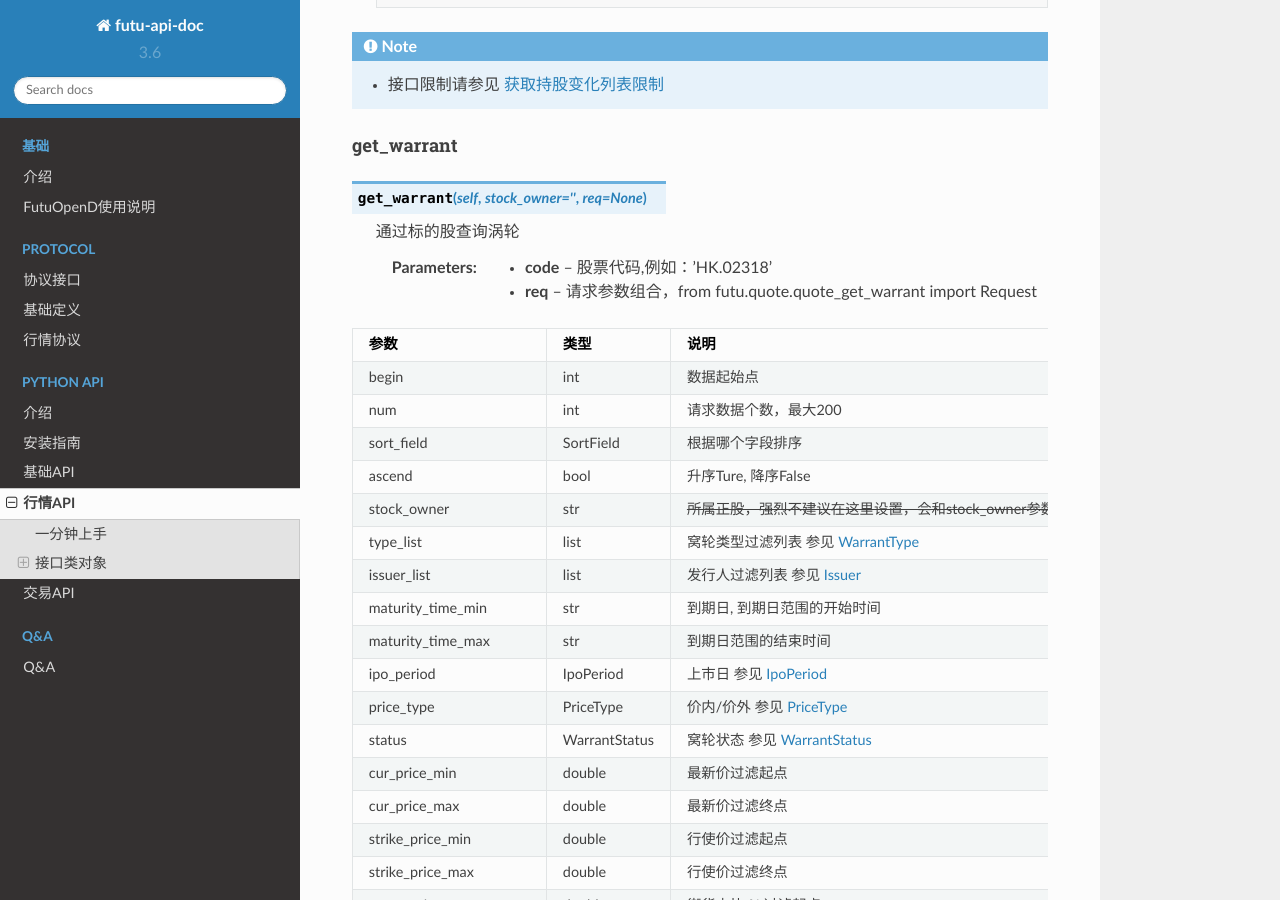
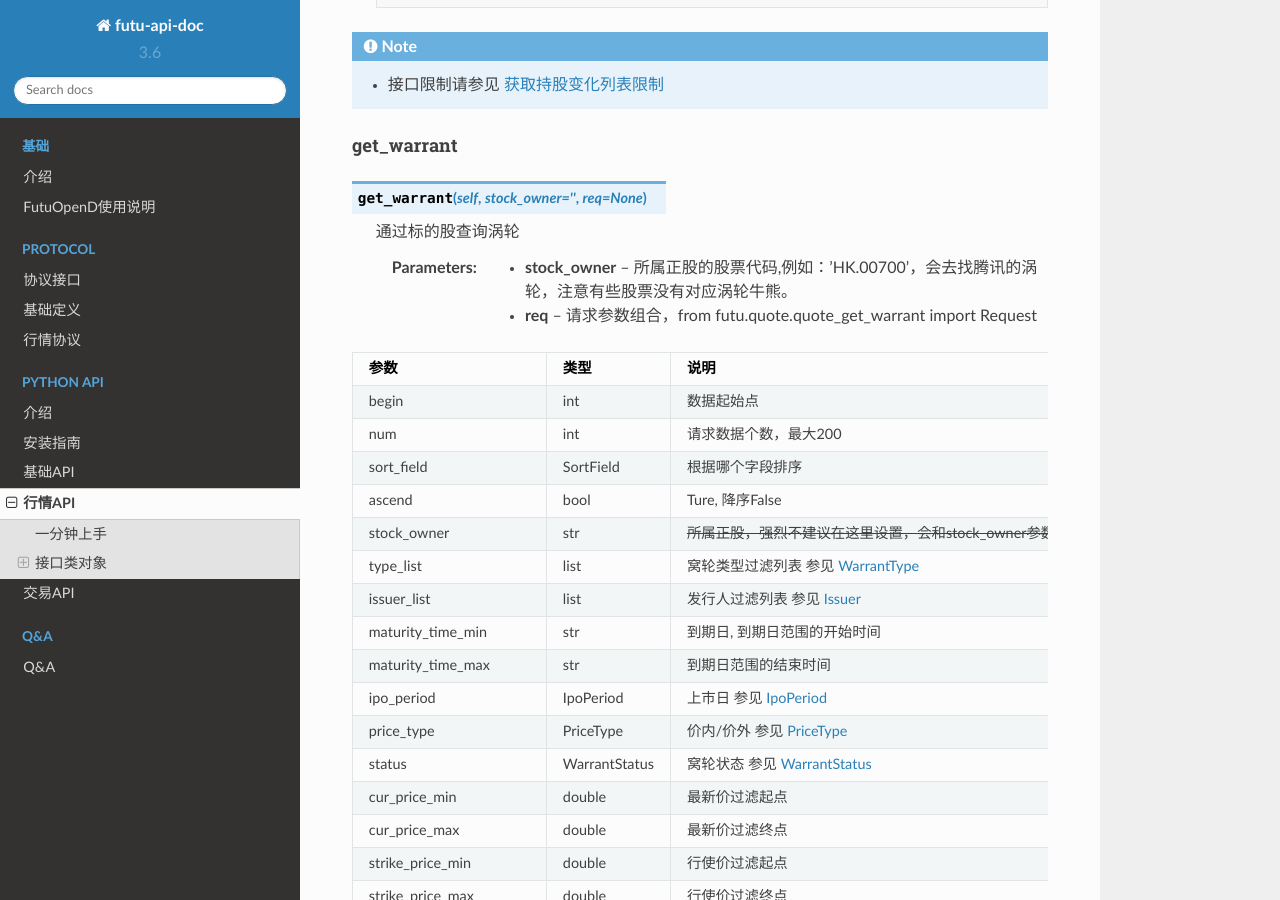
Before and after one commit to FutunnOpen/futu-api-doc, a Sphinx documentation site: the page built from doc_maker/source/api/Quote_API.rst, in a window 1280 px wide and 900 px high, scrolled down 24715 px. Built offline with Sphinx 7.4.7 and the Read the Docs theme 2.0.0, drawn with Linux system fonts in a browser that asks for light colours; pages that are not in the unit, such as notebooks, are missing from menus.

Commit message:
文档文字错误

```diff
--- a/doc_maker/source/api/Quote_API.rst
+++ b/doc_maker/source/api/Quote_API.rst
@@ -1191,7 +1191,7 @@ get_warrant
 
  通过标的股查询涡轮
 
- :param code: 股票代码,例如：'HK.02318'
+ :param stock_owner: 所属正股的股票代码,例如：'HK.00700'，会去找腾讯的涡轮，注意有些股票没有对应涡轮牛熊。
  :param req: 请求参数组合，from futu.quote.quote_get_warrant import Request
 
 
@@ -1201,7 +1201,7 @@ get_warrant
 begin                       int               数据起始点
 num                         int               请求数据个数，最大200
 sort_field                  SortField         根据哪个字段排序
-ascend                      bool              升序Ture, 降序False
+ascend                      bool              Ture, 降序False
 stock_owner                 str               :strike:`所属正股，强烈不建议在这里设置，会和stock_owner参数冲突`
 type_list                   list              窝轮类型过滤列表 参见 WarrantType_
 issuer_list                 list              发行人过滤列表 参见 Issuer_
```
